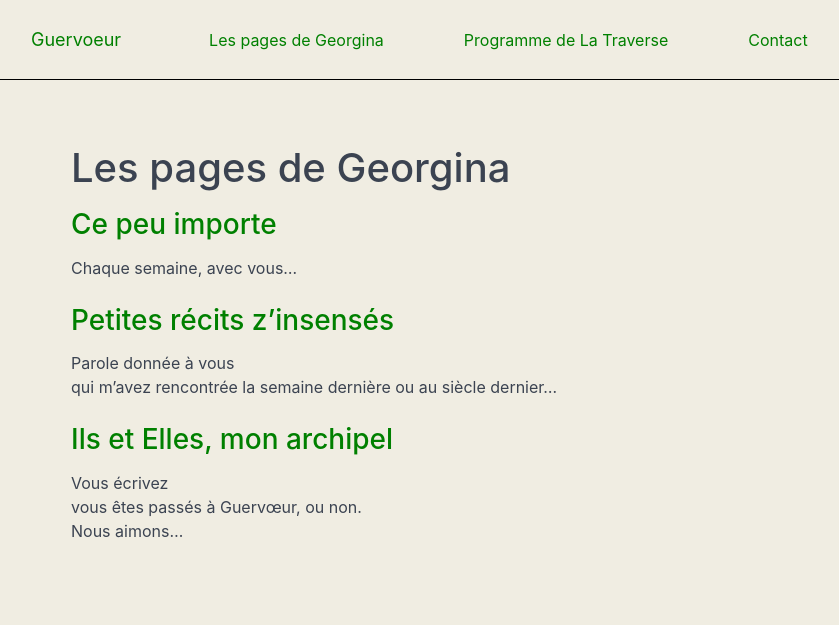
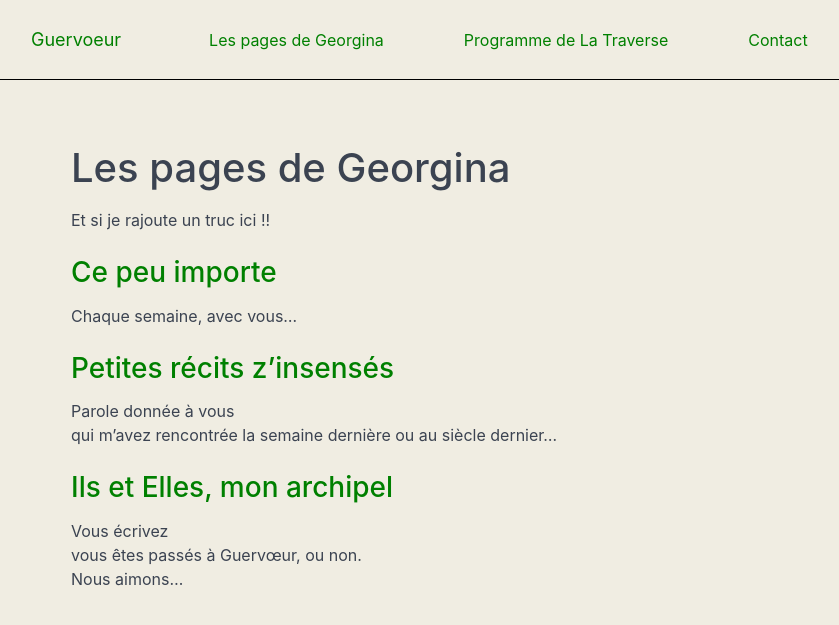
Before and after one commit to violaine-web/guervoeur, a Jekyll site: the page built from les-pages-de-georgina.markdown, in a window 1280 px wide. Shown: the top 625 px of the page, without its empty margins (141-980 px from the left). Built offline with Jekyll 4.4.1, drawn with Linux system fonts in a browser that asks for light colours.

Commit message:
fait un essai pour voir cela modifie le site en distant

```diff
--- a/les-pages-de-georgina.markdown
+++ b/les-pages-de-georgina.markdown
@@ -3,6 +3,7 @@ layout: page
 title: Les pages de Georgina
 permalink: /pages-georgina/
 ---
+Et si je rajoute un truc ici !!
 ### [Ce peu importe](2021-02-02-essai-2)
 Chaque semaine, avec vous...
 
```
